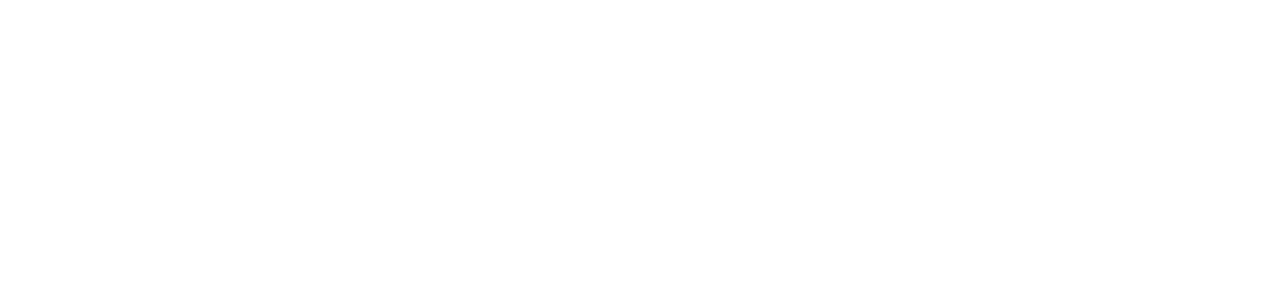
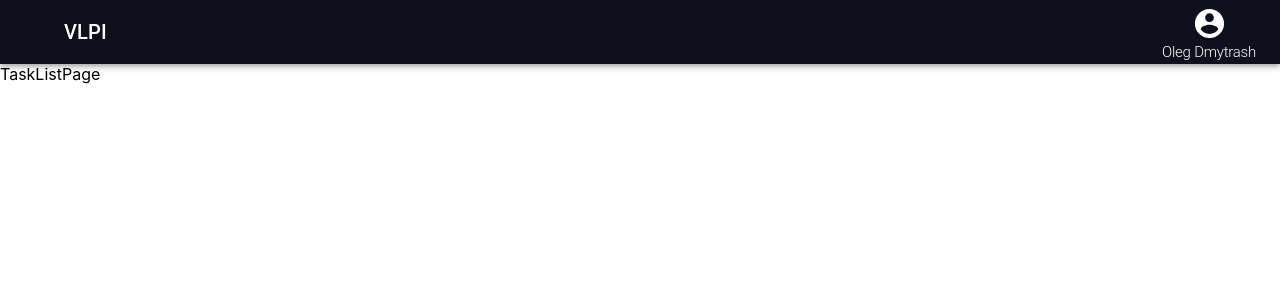
Before and after one commit to APPZ-NULP/vlpi-client, a React (Create React App) app in the folder vlpi/: page /task-list in a window 1280 px wide. Shown: the top 300 px of the page. Built offline with nearby package versions, Linux system fonts and the light colour scheme.

Commit message:
fear: added header component

```diff
--- a/vlpi/src/App.css
+++ b/vlpi/src/App.css
@@ -1,5 +1,5 @@
 .App {
-  text-align: center;
+  /*text-align: center;*/
 }
 
 .App-logo {
--- a/vlpi/src/App.js
+++ b/vlpi/src/App.js
@@ -1,11 +1,26 @@
 import React from 'react';
 import Routers from './routers'
+import {createMuiTheme, ThemeProvider} from "@material-ui/core/styles";
 import './App.css';
+
+const theme = createMuiTheme({
+    palette: {
+        primary: {
+            main: '#0E111B'
+        },
+        secondary: {
+            main: '#E5E5E5'
+        }
+    },
+});
+
 
 function App() {
     return (
         <div className="App">
+            <ThemeProvider theme={theme}>
                 <Routers/>
+            </ThemeProvider>
         </div>
     );
 }
--- /dev/null
+++ b/vlpi/src/components/Header/Header.js
@@ -0,0 +1,62 @@
+import React, {Component} from 'react';
+import {withStyles} from "@material-ui/core/styles";
+
+import AppBar from '@material-ui/core/AppBar';
+import Toolbar from '@material-ui/core/Toolbar';
+import Typography from '@material-ui/core/Typography';
+import IconButton from '@material-ui/core/IconButton';
+import AccountCircle from '@material-ui/icons/AccountCircle';
+
+const styles = theme => ({
+    root: {
+        flexGrow: 1,
+    },
+    title: {
+        marginLeft: theme.spacing(5),
+        flexGrow: 1,
+    },
+    accountName: {
+        fontSize: 15
+    },
+    accountGroup: {
+        textAlign: 'center'
+    },
+    accountIcon: {
+        padding: 3
+    }
+})
+
+class Header extends Component {
+
+    render() {
+        const {classes} = this.props
+
+        return (
+            <div className={classes.root}>
+                <AppBar position="static">
+                    <Toolbar>
+                        <Typography variant="h6" className={classes.title}>
+                            VLPI
+                        </Typography>
+                        <div className={classes.accountGroup}>
+                            <IconButton
+                                className={classes.accountIcon}
+                                aria-label="account of current user"
+                                aria-controls="menu-appbar"
+                                aria-haspopup="true"
+                                color="inherit"
+                            >
+                                <AccountCircle fontSize="large"/>
+                            </IconButton>
+                            <Typography variant="h1" className={classes.accountName}>
+                                Oleg Dmytrash
+                            </Typography>
+                        </div>
+                    </Toolbar>
+                </AppBar>
+            </div>
+        );
+    }
+}
+
+export default withStyles(styles, {withTheme: true})(Header)
--- /dev/null
+++ b/vlpi/src/components/TaskListPage/TaskListPage.js
@@ -0,0 +1,12 @@
+import React, {Component} from 'react'
+
+
+class TaskListPage extends Component {
+    render(){
+        return (
+            <div>TaskListPage</div>
+        )
+    }
+}
+
+export default TaskListPage
--- a/vlpi/src/routers.js
+++ b/vlpi/src/routers.js
@@ -3,17 +3,20 @@
 import {Route, Switch} from 'react-router';
 
 import HomePage from "./components/HomePage/HomePage";
+import TaskListPage from "./components/TaskListPage/TaskListPage";
+import Header from "./components/Header/Header";
 
 class Routers extends Component {
 
     render() {
         return(
             <BrowserRouter>
-                {/*<Header/>*/}
+                <Header />
                 <Switch>
                     <Route path='/' exact
                            component={HomePage}
                     />
+                    <Route path='/task-list' exact component={TaskListPage} />
                 </Switch>
             </BrowserRouter>
         )
```
